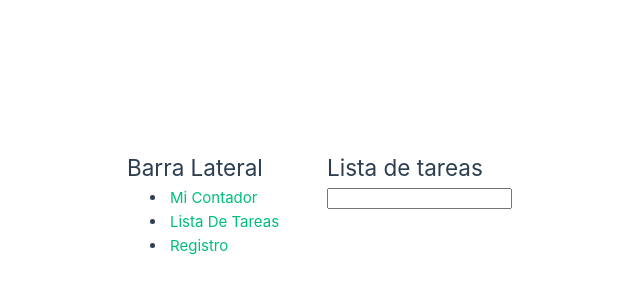
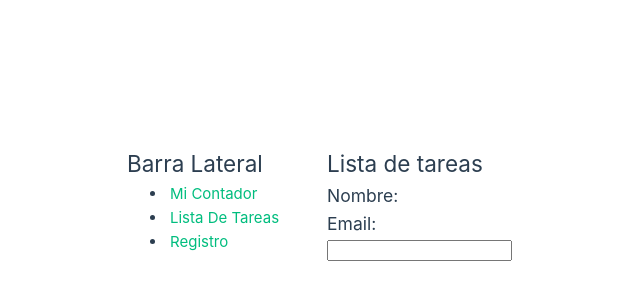
Before and after one commit to Jcss1462/PrimerPoryectoVue, a Vue app: page /lista-de-tareas in a window 1280 px wide. Shown: the part 196-496 px from the top of the page, without its empty margins (108-748 px from the left). Built offline with nearby package versions, Linux system fonts and the light colour scheme.

Commit message:
Se crea store con piia y se escuchan los cambios desde otro componente (se deja documentada alternativa cuando las cariable no son reactivas)

```diff
--- a/src/main.js
+++ b/src/main.js
@@ -7,8 +7,9 @@
 import router from './router'
 
 const app = createApp(App)
+const pinia = createPinia();
 
-app.use(createPinia())
+app.use(pinia)
 app.use(router)
 
 app.mount('#app')
--- a/src/modules/listaDeTareas/components/ListaDeTareas.vue
+++ b/src/modules/listaDeTareas/components/ListaDeTareas.vue
@@ -1,6 +1,8 @@
 <template>
     <div>
         <h2>Lista de tareas</h2>
+        <h3>Nombre: {{ nombre }}</h3>
+        <h3>Email: {{ email }}</h3>
         <input type="text" v-model="nuevaTarea" @keyup.enter="addTarea">
         <ul>
             <li v-for="(tarea, index) in tareas" :key="index">{{tarea}}  <button @click="borrarTarea(index)">Borrar</button></li>
@@ -11,9 +13,12 @@
 </template>
 
 <script setup>
-    import { ref } from 'vue';
+    import { useRegistrarStore } from '@/modules/registro/stores/registrarStores';
+import { ref, watch } from 'vue';
 
-
+    const registrarStore = useRegistrarStore();
+    const nombre =registrarStore.nombre;
+    const email =registrarStore.email;
     const tareas = ref([]);
     const nuevaTarea = ref("");
 
@@ -26,6 +31,15 @@
         tareas.value.splice(index,1);
     }
 
+    // // Escuchar cambios en la store y actualizar los valores locales
+    // watch(() => registrarStore.nombre, (newValue) => {
+    //     nombre.value = newValue;
+    // });
+
+    // watch(() => registrarStore.email, (newValue) => {
+    //     email.value = newValue;
+    // });
+
 
 </script>
 
--- /dev/null
+++ b/src/modules/registro/stores/registrarStores.js
@@ -0,0 +1,15 @@
+import { defineStore }  from 'pinia';
+import { ref } from 'vue';
+
+export const useRegistrarStore =defineStore('registrar',()=>{
+    const nombre = ref("")
+    const email = ref("")
+
+    const guardarRegistro = (nombreFormulario, emailFormulario) =>{
+        nombre.value =nombreFormulario;
+        email.value =emailFormulario;
+    }
+
+    return {nombre, email, guardarRegistro}
+
+})
--- a/src/modules/registro/views/RegistroVue.vue
+++ b/src/modules/registro/views/RegistroVue.vue
@@ -4,13 +4,13 @@
         <Form :validation-schema="schema" @submit="onSubmit">
             <div class="form">
                 <label for="nombre">Nombre:</label>
-                <Field type="text" name="nombre"  id="nombre" placeholder="Ingrese su nombre"/>
+                <Field v-model="nombre" type="text" name="nombre"  id="nombre" placeholder="Ingrese su nombre"/>
                 <br>
                 <ErrorMessage name="nombre"></ErrorMessage>
             </div>
             <div class="form">
                 <label for="email">Email:</label>
-                <Field type="email" name="email" id="email" placeholder="Ingrese su email"/>
+                <Field v-model="email" type="email" name="email" id="email" placeholder="Ingrese su email"/>
                 <br>
                 <ErrorMessage name="email"></ErrorMessage>
             </div>
@@ -23,8 +23,15 @@
 <script setup>
     import {Form, Field, ErrorMessage} from 'vee-validate';
     import { schema } from '../schemas/validationSchema';
+    import { useRegistrarStore } from '../stores/registrarStores';
+    import { ref } from 'vue';
 
+    const nombre = ref("")
+    const email = ref("")
+
+    const registrarStore = useRegistrarStore();
     const onSubmit = () =>{
+        registrarStore.guardarRegistro(nombre.value,email.value)
         console.log("se ha enviado el formulario");
     }
 
```
